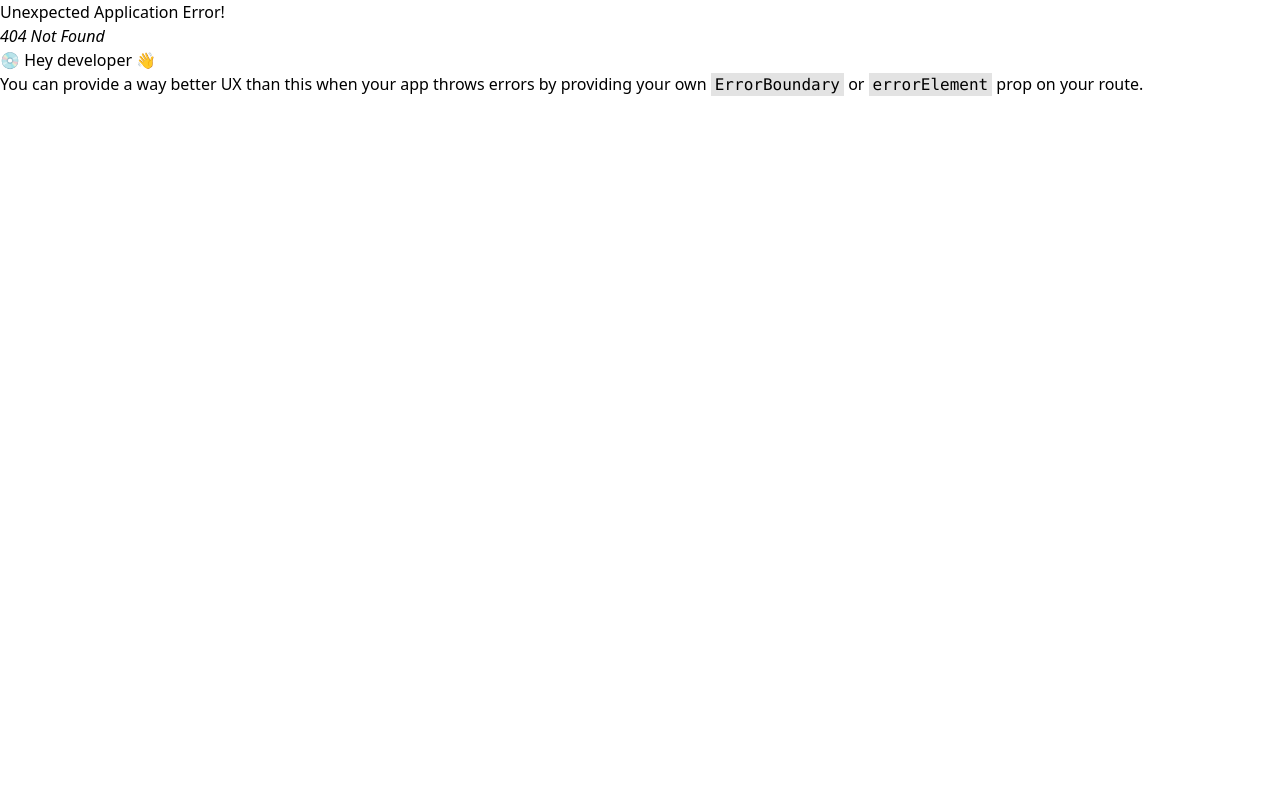
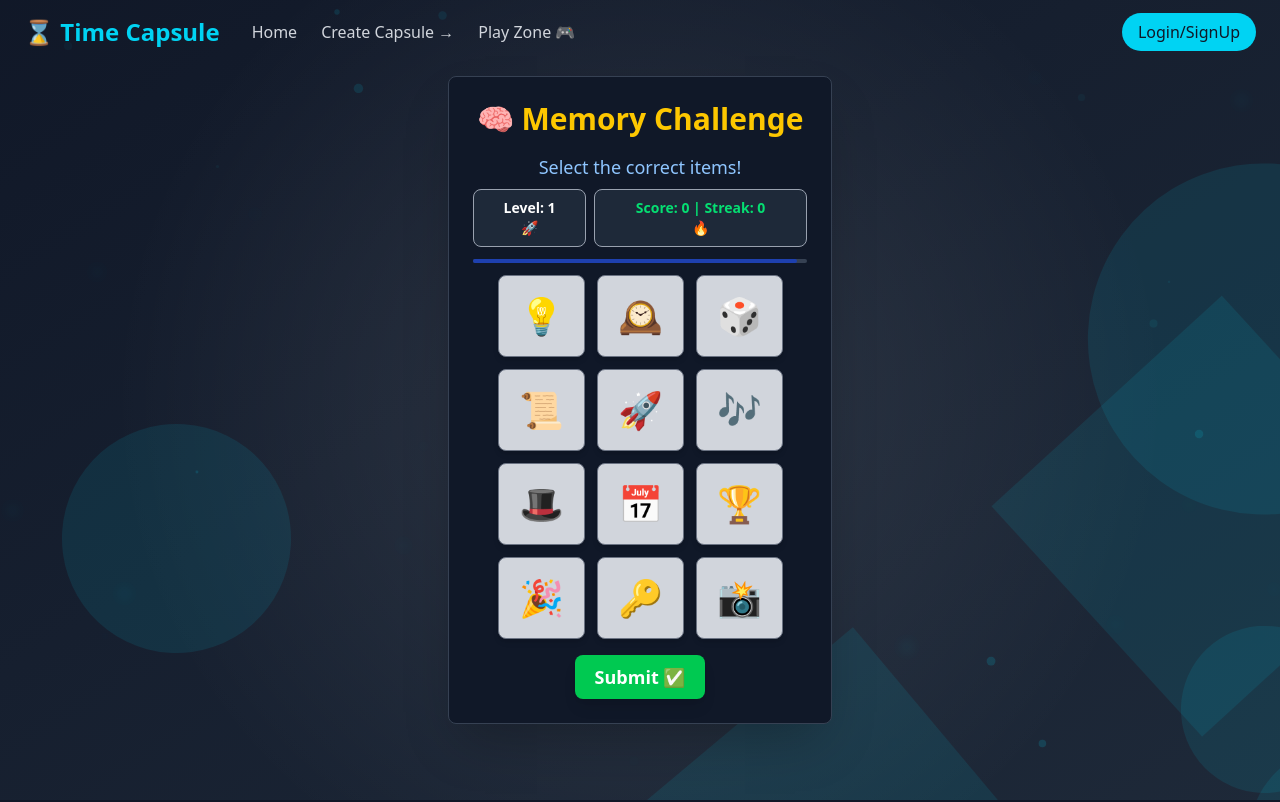
Before and after one commit to HarryOhm33/TimeCapsule, a React (Vite) app: page /fun-zone/memory-game in a window 1280 px wide. Before the commit this address had no page. Shown: the top 802 px of the page. Built offline with nearby package versions, Linux system fonts and the light colour scheme.

Commit message:
Added Game

```diff
--- a/src/App.jsx
+++ b/src/App.jsx
@@ -8,6 +8,7 @@ import Success from "./pages/Success";
 import ProtectedRoute from "./components/ProtectedRoute"; // ✅ Import ProtectedRoute
 import CapsuleDetails from "./pages/CapsuleDetails";
 import Update_Capsule from "./pages/UpdateCapsule";
+import MemoryGame from "./pages/MemoryGame";
 
 import { createBrowserRouter, RouterProvider } from "react-router-dom";
 
@@ -101,6 +102,16 @@ function App() {
         </ProtectedRoute>
       ),
     },
+    {
+      path: "/fun-zone/memory-game", // ✅ Protecting Create Capsule too (if needed)
+      element: (
+        <div>
+          <Navbar />
+          <MemoryGame />
+          <Footer />
+        </div>
+      ),
+    },
   ]);
 
   return <RouterProvider router={router} />;
--- a/src/components/NavFooter.jsx
+++ b/src/components/NavFooter.jsx
@@ -64,10 +64,10 @@ const Navbar = () => {
             <div className="hidden md:flex space-x-6">
               <motion.div
                 whileHover={{ scale: 1.05 }}
-                style={{ cursor: "pointer" }} // Add pointer cursor
+                style={{ cursor: "pointer" }}
               >
                 <Link
-                  to="/" // Use "to" instead of "href"
+                  to="/"
                   className="text-gray-300 hover:text-cyan-400 transition-colors"
                 >
                   Home
@@ -75,13 +75,25 @@ const Navbar = () => {
               </motion.div>
               <motion.div
                 whileHover={{ scale: 1.05 }}
-                style={{ cursor: "pointer" }} // Add pointer cursor
+                style={{ cursor: "pointer" }}
               >
                 <Link
-                  to="/create_capsule" // Replace with your desired route
+                  to="/create_capsule"
                   className="text-gray-300 hover:text-cyan-400 transition-colors"
                 >
                   Create Capsule →
+                </Link>
+              </motion.div>
+              {/* Add Play Zone Link Here */}
+              <motion.div
+                whileHover={{ scale: 1.05 }}
+                style={{ cursor: "pointer" }}
+              >
+                <Link
+                  to="/fun-zone/memory-game" // Replace with your desired route
+                  className="text-gray-300 hover:text-cyan-400 transition-colors"
+                >
+                  Play Zone 🎮
                 </Link>
               </motion.div>
             </div>
--- /dev/null
+++ b/src/pages/MemoryGame.jsx
@@ -0,0 +1,259 @@
+import { useState, useEffect, useMemo } from "react";
+import { motion } from "framer-motion";
+
+const allIcons = [
+  "🎩",
+  "📜",
+  "🔑",
+  "📸",
+  "📅",
+  "🎶",
+  "🏆",
+  "🕰",
+  "🎲",
+  "🚀",
+  "🎉",
+  "💡",
+];
+
+export default function MemoryQuiz() {
+  const [correctIcons, setCorrectIcons] = useState([]);
+  const [selectedIcons, setSelectedIcons] = useState([]);
+  const [stage, setStage] = useState("memorize");
+  const [score, setScore] = useState(0);
+  const [streak, setStreak] = useState(0);
+  const [level, setLevel] = useState(1);
+  const [showMessage, setShowMessage] = useState("");
+  const [timeLeft, setTimeLeft] = useState(100);
+
+  // Enhanced particles with more variety
+  const particles = useMemo(
+    () =>
+      Array.from({ length: 40 }, () => ({
+        x: Math.random() * 100,
+        y: Math.random() * 100,
+        size: Math.random() * 6 + 2,
+        duration: Math.random() * 8 + 4,
+        blur: Math.random() > 0.5,
+      })),
+    []
+  );
+
+  // Floating shapes for background
+  const shapes = useMemo(
+    () =>
+      Array.from({ length: 6 }, () => ({
+        type: Math.random() > 0.5 ? "circle" : "square",
+        size: Math.random() * 300 + 100,
+        x: Math.random() * 100,
+        y: Math.random() * 100,
+        rotation: Math.random() * 360,
+      })),
+    []
+  );
+
+  useEffect(() => {
+    startGame();
+  }, [level]);
+
+  useEffect(() => {
+    if (stage === "select") {
+      let timer = setInterval(() => {
+        setTimeLeft((prev) => (prev > 0 ? prev - 1 : 0));
+      }, 100);
+      return () => clearInterval(timer);
+    }
+  }, [stage]);
+
+  const startGame = () => {
+    setStage("memorize");
+    setSelectedIcons([]);
+    setTimeLeft(100);
+    let shuffled = allIcons.sort(() => 0.5 - Math.random()).slice(0, 4 + level);
+    setCorrectIcons(shuffled);
+    setTimeout(() => setStage("select"), 3000);
+  };
+
+  const selectIcon = (icon) => {
+    if (!selectedIcons.includes(icon)) {
+      setSelectedIcons((prev) => [...prev, icon]);
+    }
+  };
+
+  const checkResults = () => {
+    let correct = selectedIcons.filter((icon) =>
+      correctIcons.includes(icon)
+    ).length;
+    let newScore = score + correct * 10;
+    setScore(newScore);
+    let newStreak = correct === correctIcons.length ? streak + 1 : 0;
+    setStreak(newStreak);
+    if (newStreak >= 3) {
+      setLevel(level + 1);
+      setShowMessage("Level Up! 🎉");
+    } else {
+      setShowMessage("");
+    }
+    alert(
+      `You remembered ${correct} out of ${correctIcons.length} items!\nScore: ${newScore}\nStreak: ${newStreak}`
+    );
+    startGame();
+  };
+
+  return (
+    <div className="flex flex-col items-center justify-center min-h-screen bg-gradient-to-br from-gray-900 to-gray-800 text-white p-15 relative overflow-hidden">
+      {/* Background Animation */}
+      <div className="absolute inset-0 bg-[radial-gradient(circle_at_center,_rgba(255,255,255,0.1)_0%,_transparent_70%)] animate-pulse-slow"></div>
+
+      {/* Animated Particles */}
+      {particles.map((particle, i) => (
+        <motion.div
+          key={`particle-${i}`}
+          className={`absolute rounded-full ${
+            particle.blur ? "bg-cyan-400/10" : "bg-cyan-400/20"
+          }`}
+          style={{
+            width: particle.size,
+            height: particle.size,
+            left: `${particle.x}%`,
+            top: `${particle.y}%`,
+            filter: particle.blur ? "blur(4px)" : "none",
+            zIndex: 1, // Ensure particles are below other elements
+          }}
+          animate={{
+            x: [0, Math.random() * 200 - 100],
+            y: [0, Math.random() * 200 - 100],
+            opacity: [0.2, 0.8, 0.2],
+            scale: [1, 1.5, 1],
+          }}
+          transition={{
+            duration: particle.duration,
+            repeat: Infinity,
+            repeatType: "reverse",
+          }}
+        />
+      ))}
+
+      {/* Floating Shapes */}
+      {shapes.map((shape, i) => (
+        <motion.div
+          key={`shape-${i}`}
+          className={`absolute ${
+            shape.type === "circle" ? "rounded-full" : ""
+          } bg-cyan-400/10`}
+          style={{
+            width: shape.size,
+            height: shape.size,
+            left: `${shape.x}%`,
+            top: `${shape.y}%`,
+            rotate: shape.rotation,
+            zIndex: 1, // Ensure shapes are below other elements
+          }}
+          animate={{
+            x: [0, Math.random() * 50 - 25],
+            y: [0, Math.random() * 50 - 25],
+            rotate: [0, 360],
+          }}
+          transition={{
+            duration: Math.random() * 10 + 5,
+            repeat: Infinity,
+            repeatType: "mirror",
+          }}
+        />
+      ))}
+
+      {/* Game Container */}
+      <div className="relative z-10">
+        <motion.div
+          className="bg-gray-900 p-6 rounded-lg shadow-2xl text-center max-w-sm border border-gray-700"
+          initial={{ opacity: 0, scale: 0.8 }}
+          animate={{ opacity: 1, scale: 1 }}
+          transition={{ duration: 0.5 }}
+        >
+          <h2 className="text-3xl font-extrabold mb-4 text-yellow-400">
+            🧠 Memory Challenge
+          </h2>
+          <p className="mb-2 text-lg font-medium text-blue-300">
+            {stage === "memorize"
+              ? "Memorize these items!"
+              : "Select the correct items!"}
+          </p>
+
+          <div className="flex items-center gap-2 mb-3">
+            <button className="px-5 py-2 bg-gray-800 border border-gray-400 rounded-lg text-white text-sm font-semibold">
+              Level: {level} 🚀
+            </button>
+            <button className="px-8 py-2 bg-gray-800 border border-gray-400 rounded-lg text-green-400 text-sm font-semibold">
+              Score: {score} | Streak: {streak} 🔥
+            </button>
+          </div>
+
+          {showMessage && (
+            <motion.p
+              className="text-blue-400 text-lg font-bold"
+              animate={{ scale: [1, 1.2, 1] }}
+            >
+              {showMessage}
+            </motion.p>
+          )}
+
+          {/* Timer Bar */}
+          {stage === "select" && (
+            <div className="w-full h-1 bg-gray-700 rounded-full mt-3">
+              <motion.div
+                className="h-full rounded-full"
+                initial={{ width: "100%", backgroundColor: "#1E40AF" }}
+                animate={{
+                  width: `${timeLeft}%`,
+                  backgroundColor:
+                    timeLeft <= 30
+                      ? timeLeft <= 3
+                        ? "#DC2626"
+                        : "#F59E0B"
+                      : "#1E40AF",
+                }}
+                transition={{ duration: 10, ease: "linear" }}
+              ></motion.div>
+            </div>
+          )}
+
+          <div className="flex flex-wrap justify-center gap-3 mt-3">
+            {stage === "memorize"
+              ? correctIcons.map((icon, index) => (
+                  <div
+                    key={index}
+                    className="text-5xl p-5 bg-white text-gray-900 rounded-lg shadow-lg border border-gray-400"
+                  >
+                    {icon}
+                  </div>
+                ))
+              : allIcons.map((icon, index) => (
+                  <motion.button
+                    key={index}
+                    whileHover={{ scale: 1.2 }}
+                    className={`text-4xl p-5 rounded-lg shadow-md transition-all border border-gray-500 ${
+                      selectedIcons.includes(icon)
+                        ? "bg-blue-500 text-white shadow-xl"
+                        : "bg-gray-300 hover:bg-blue-300"
+                    }`}
+                    onClick={() => selectIcon(icon)}
+                  >
+                    {icon}
+                  </motion.button>
+                ))}
+          </div>
+
+          {stage === "select" && (
+            <motion.button
+              onClick={checkResults}
+              className="mt-4 px-5 py-2 bg-green-500 text-white text-lg font-bold rounded-lg shadow-lg hover:bg-green-600 transition-all"
+              whileTap={{ scale: 0.9 }}
+            >
+              Submit ✅
+            </motion.button>
+          )}
+        </motion.div>
+      </div>
+    </div>
+  );
+}
```
